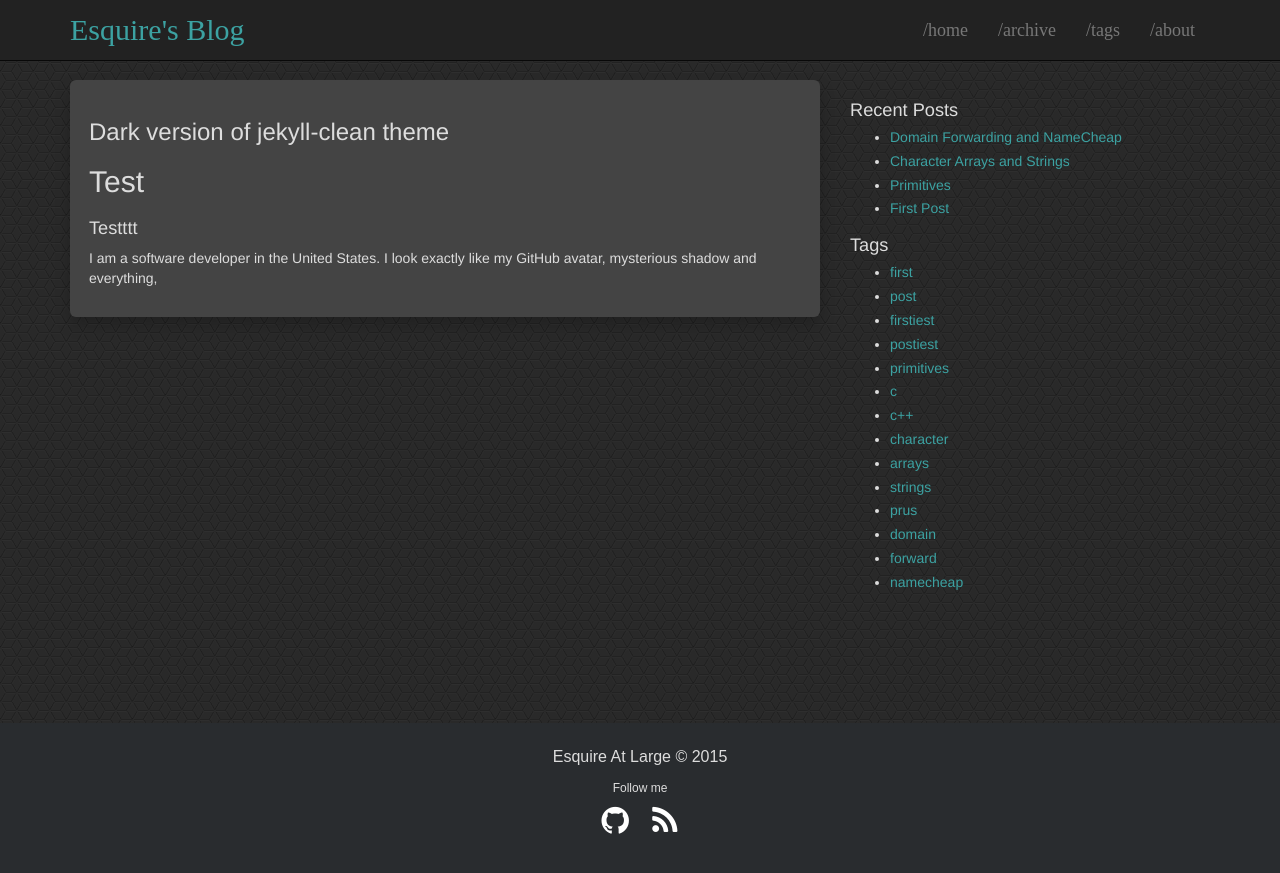
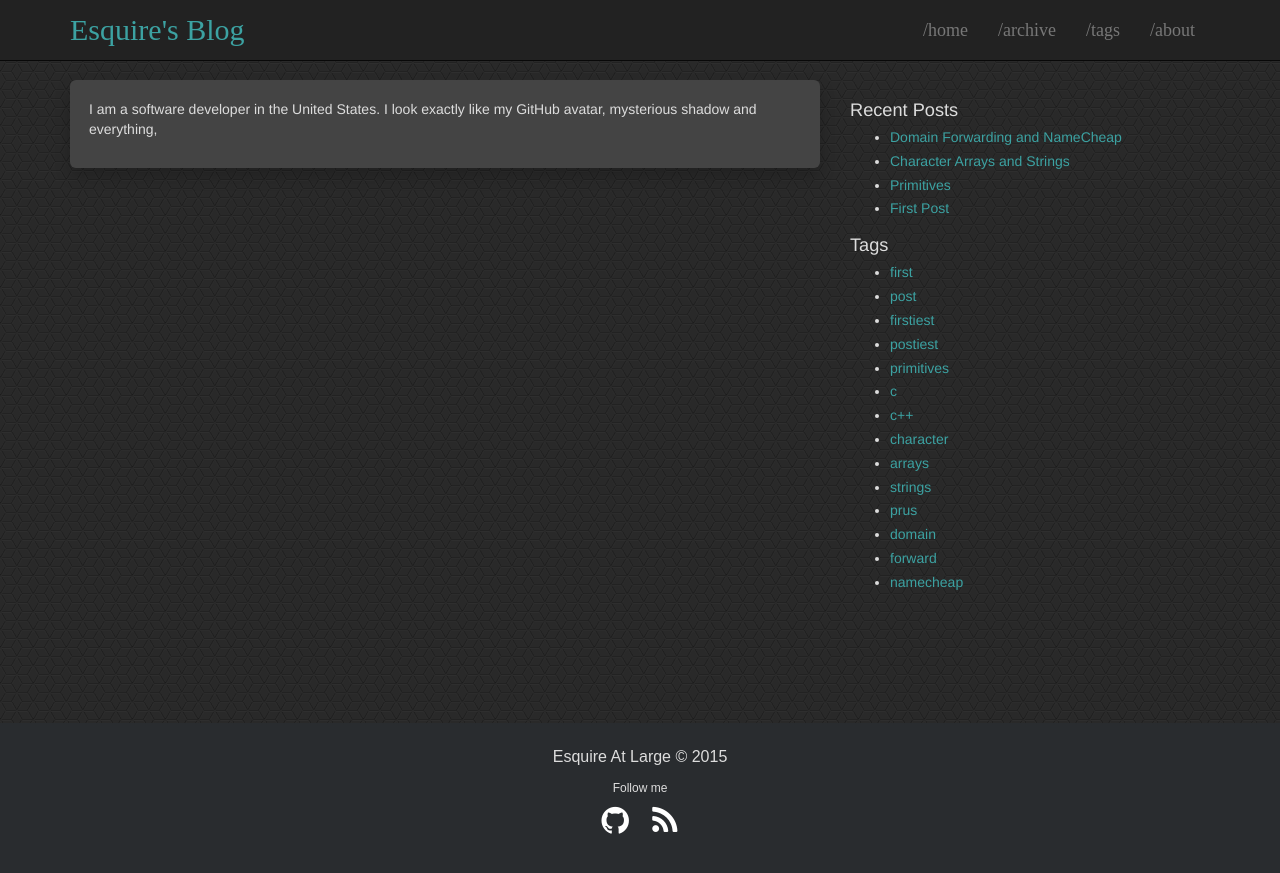
Before and after one commit to esquireatlarge/esquireatlarge.github.io, a Jekyll site: the page built from about.md, in a window 1280 px wide. Shown: the top 873 px of the page. Built offline with Jekyll 4.4.1, drawn with Linux system fonts in a browser that asks for light colours.

Commit message:
Update about.md

```diff
--- a/about.md
+++ b/about.md
@@ -4,8 +4,4 @@ title: About
 
 ---
 
-### Dark version of jekyll-clean theme
-## Test
-# Testttt
-
 I am a software developer in the United States.  I look exactly like my GitHub avatar, mysterious shadow and everything,
```
